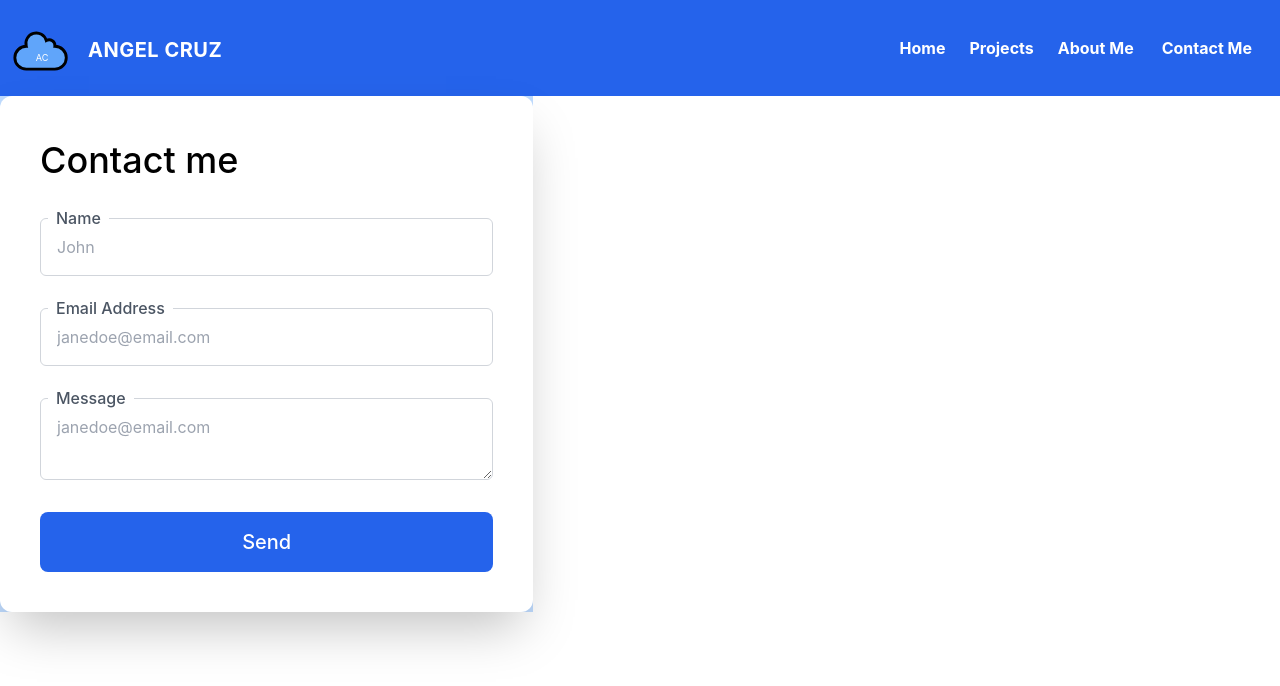
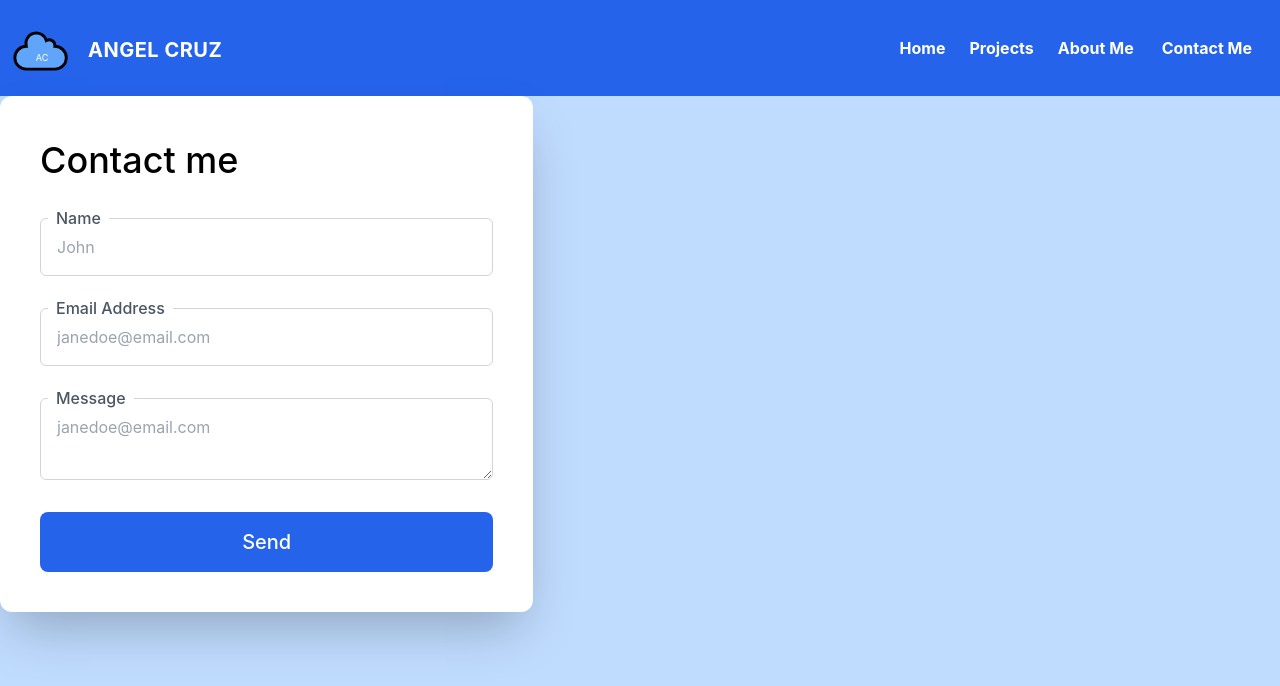
Before and after one commit to sirpuffin1/portfolio, a Next.js app: page /contact in a window 1280 px wide. Shown: the top 686 px of the page. Built offline with nearby package versions, Linux system fonts and the light colour scheme.

Commit message:
feat(contact): added styling

```diff
--- a/pages/contact.js
+++ b/pages/contact.js
@@ -19,7 +19,8 @@ const Contact = () => {
       });
   };
     return (
-        <div className="relative z-10 w-full max-w-2xl mt-20 lg:mt-0 lg:w-5/12 bg-blue-200 v">
+       <div className="bg-blue-200 h-screen">
+        <div className="relative z-10 w-full max-w-2xl mt-20 lg:mt-0 lg:w-5/12">
         <div className="relative z-10 flex flex-col items-start justify-start p-10 bg-white shadow-2xl rounded-xl">
            <h4 className="w-full text-4xl font-medium leading-snug">Contact me</h4>
            <form ref={form} onSubmit={sendEmail} className="relative w-full mt-6 space-y-8">
@@ -44,6 +45,7 @@ const Contact = () => {
            </form>
         </div>
         </div>
+        </div>
     );
 }
 
```
